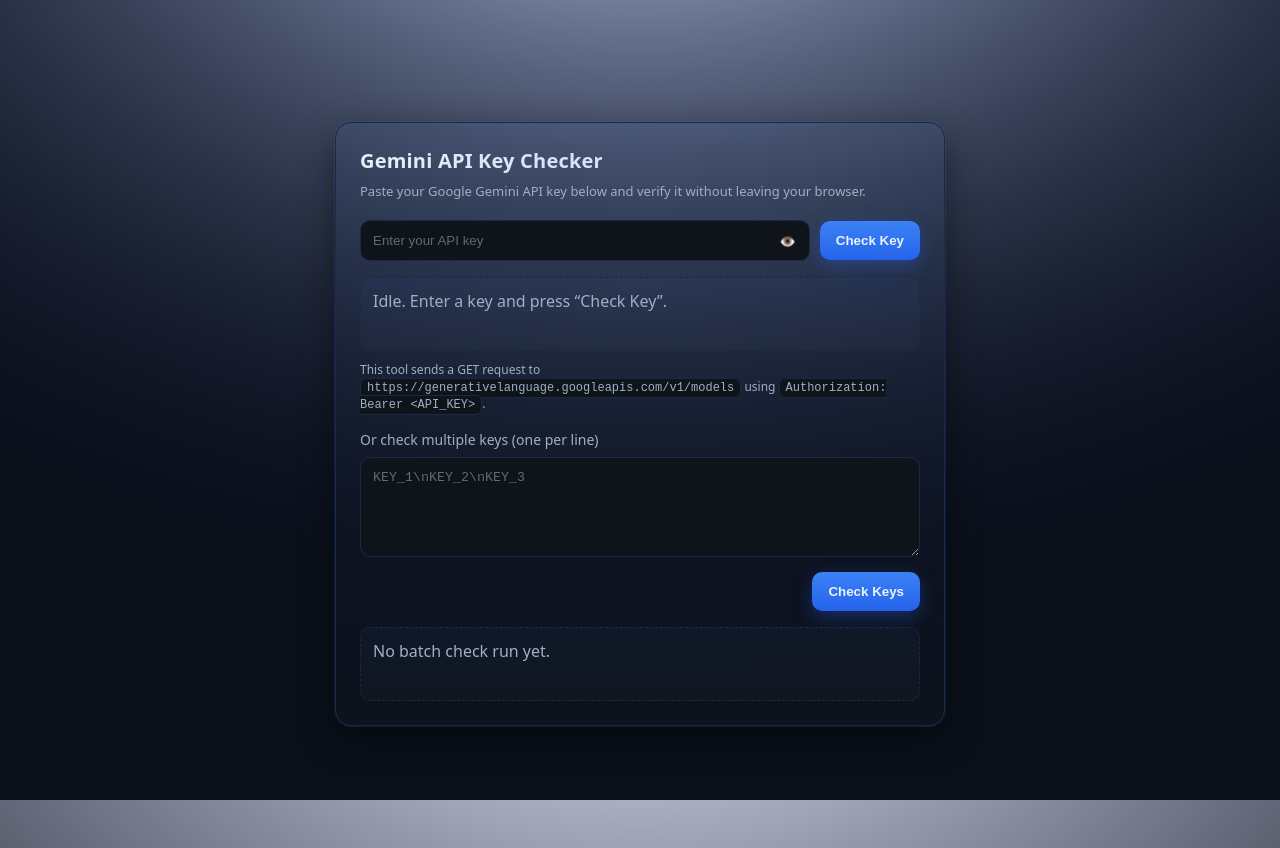
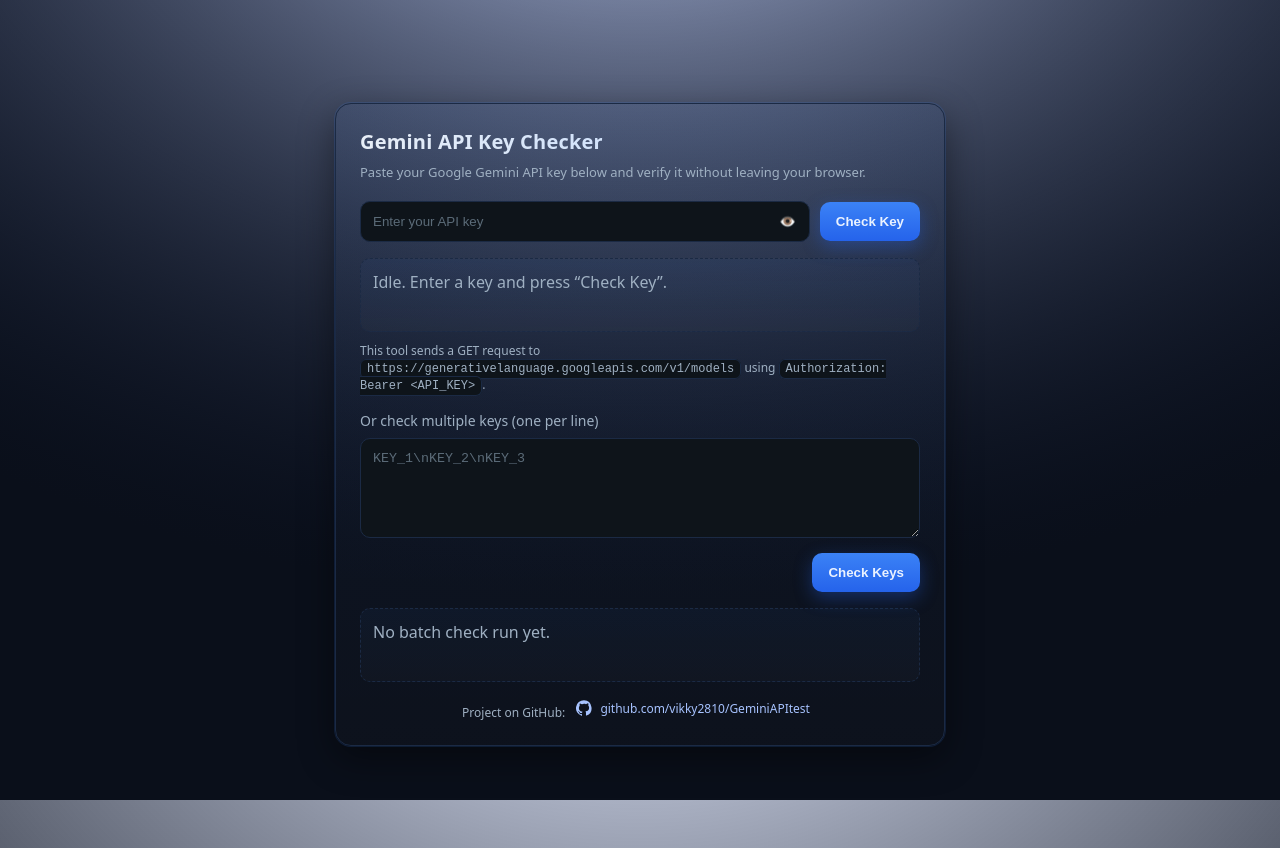
Before and after one commit to vikky2810/GeminiAPItest, a plain HTML site: page index.html in a window 1280 px wide. Drawn offline with Linux system fonts and the light colour scheme.

Commit message:
Add GitHub project link and style for repository link

```diff
--- a/index.html
+++ b/index.html
@@ -29,6 +29,15 @@
                 <button id="checkManyBtn">Check Keys</button>
             </div>
             <div id="multiResult" class="result muted">No batch check run yet.</div>
+            <div class="hint" style="text-align:center; margin-top:14px;">
+                Project on GitHub:
+                <a class="repo-link" href="https://github.com/vikky2810/GeminiAPItest" target="_blank" rel="noopener noreferrer">
+                    <svg aria-hidden="true" viewBox="0 0 16 16" width="16" height="16">
+                        <path d="M8 .198a8 8 0 0 0-2.53 15.6c.4.074.547-.174.547-.387 0-.19-.007-.693-.01-1.36-2.226.484-2.695-1.073-2.695-1.073-.364-.924-.89-1.17-.89-1.17-.727-.497.055-.487.055-.487.804.056 1.228.826 1.228.826.715 1.225 1.875.871 2.332.666.073-.518.28-.87.508-1.07-1.776-.202-3.644-.888-3.644-3.952 0-.873.312-1.587.824-2.147-.083-.203-.357-1.018.078-2.122 0 0 .67-.214 2.2.82A7.662 7.662 0 0 1 8 3.868c.68.003 1.365.092 2.005.27 1.53-1.034 2.2-.82 2.2-.82.436 1.104.162 1.919.08 2.122.513.56.823 1.274.823 2.147 0 3.07-1.871 3.748-3.652 3.947.288.248.543.736.543 1.484 0 1.07-.01 1.933-.01 2.197 0 .215.146.464.55.385A8 8 0 0 0 8 .198Z"></path>
+                    </svg>
+                    github.com/vikky2810/GeminiAPItest
+                </a>
+            </div>
         </div>
     </div>
 
--- a/styles.css
+++ b/styles.css
@@ -209,3 +209,22 @@
     border-radius: 6px;
     border: 1px solid var(--border);
 }
+
+.repo-link {
+    display: inline-flex;
+    align-items: center;
+    gap: 8px;
+    color: #a7c3ff;
+    text-decoration: none;
+    padding: 4px 8px;
+    border-radius: 8px;
+    transition: background 120ms ease, color 120ms ease, transform 80ms ease;
+}
+.repo-link:hover {
+    background: rgba(59, 130, 246, 0.12);
+    color: #d6e6ff;
+    transform: translateY(-1px);
+}
+.repo-link svg {
+    fill: currentColor;
+}
```
